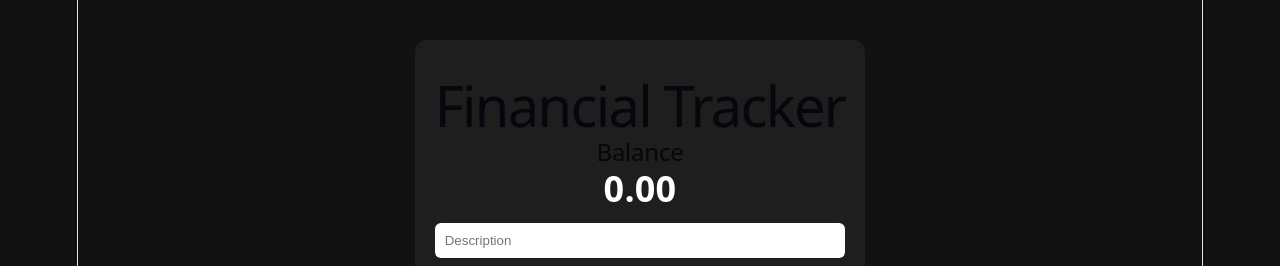
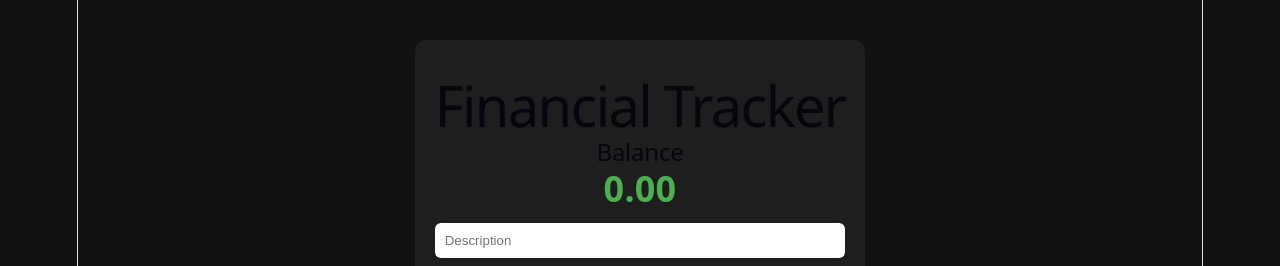
Before and after one commit to FixedBits/financial-tracker, a React (Vite) app: page / in a window 1280 px wide. Shown: the top 266 px of the page. Built offline with nearby package versions, Linux system fonts and the light colour scheme.

Commit message:
Add dynamic color styling for balance

```diff
--- a/src/components/Balance.jsx
+++ b/src/components/Balance.jsx
@@ -2,7 +2,7 @@ function Balance({ total }) {
   return (
     <div className="balance">
       <h2>Balance</h2>
-      <p className="amount">{total.toLocaleString(undefined, { minimumFractionDigits: 2 })}</p>
+      <p className={`amount ${total >= 0 ? "positive" : "negative"}`}>{total.toLocaleString(undefined, { minimumFractionDigits: 2 })}</p>
     </div>
   );
 }
--- a/src/styles/app.css
+++ b/src/styles/app.css
@@ -90,3 +90,10 @@ h1 {
   color: #e53935;
   font-weight: bold;
 }
+.amount.positive {
+  color: #4caf50; /* green */
+}
+
+.amount.negative {
+  color: #e53935; /* red */
+}
```
